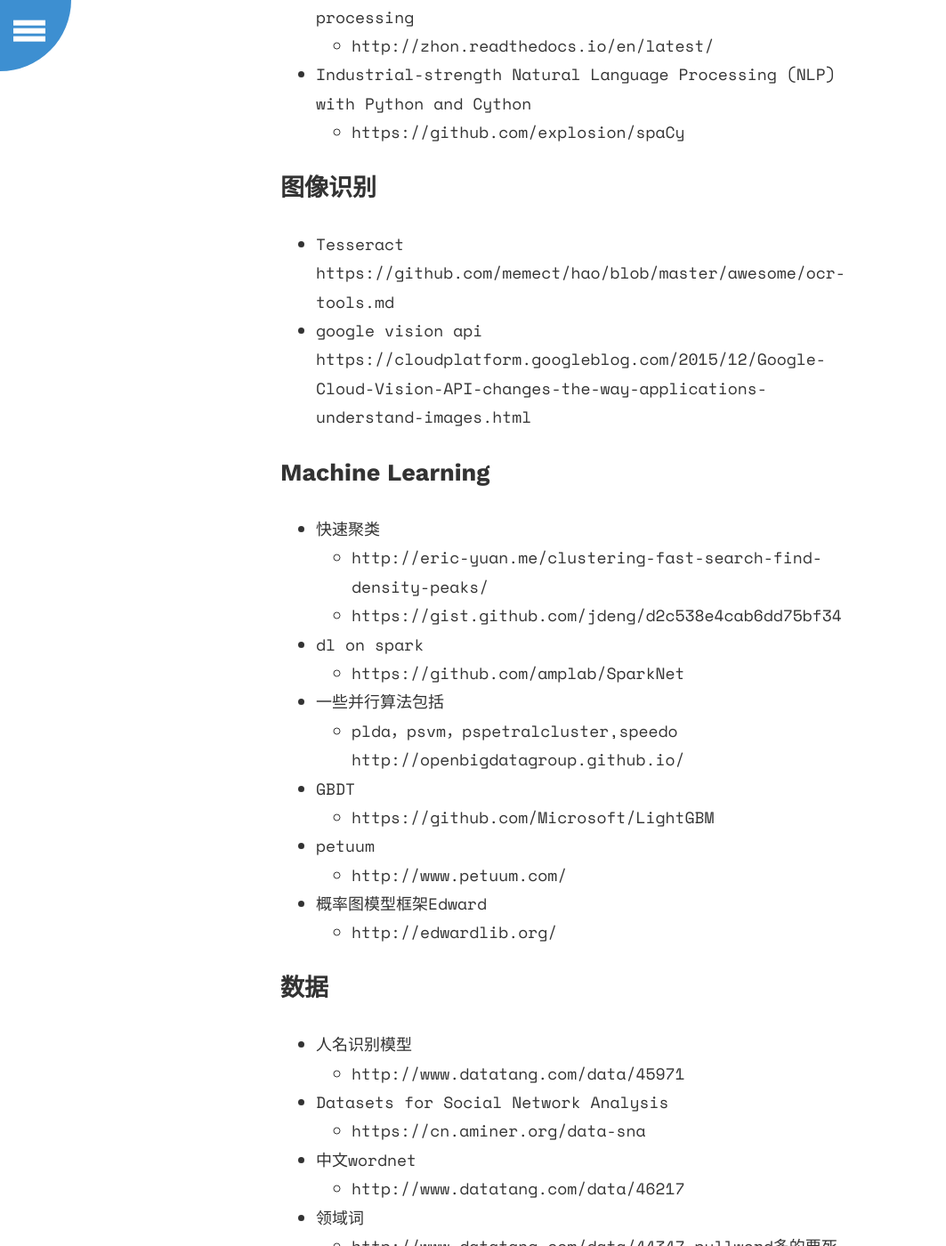
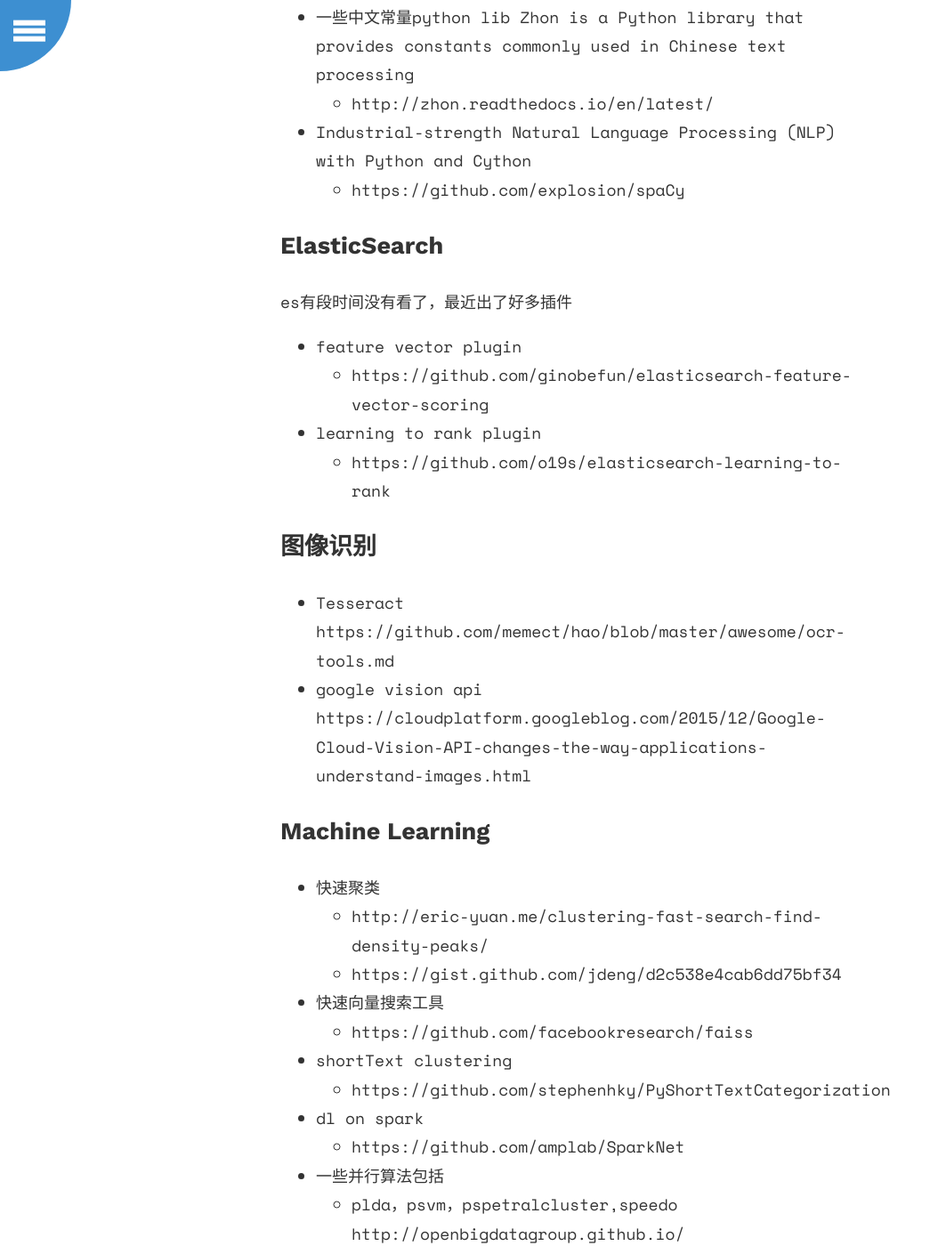
Before and after one commit to cdmaok/cdmaok.github.io, a Jekyll site: the page built from _posts/2016-10-03-Baselines.md, in a window 1280 px wide and 1400 px high, scrolled down 2380 px. Shown: the whole window at 89% size, without its empty margins (0-1063 px from the left). Built offline with Jekyll 4.4.1, drawn with Linux system fonts in a browser that asks for light colours; some of the changed text lies outside the part shown.

Commit message:
update baseline

```diff
--- a/_posts/2016-10-03-Baselines.md
+++ b/_posts/2016-10-03-Baselines.md
@@ -70,6 +73,13 @@ https://github.com/haifengl/smile
   * https://github.com/explosion/spaCy
 
 
+## ElasticSearch
+  es有段时间没有看了，最近出了好多插件
+  * feature vector plugin
+    * https://github.com/ginobefun/elasticsearch-feature-vector-scoring
+  * learning to rank plugin
+    * https://github.com/o19s/elasticsearch-learning-to-rank
+
 
 
 ## 图像识别
@@ -84,6 +94,13 @@ https://cloudplatform.googleblog.com/2015/12/Google-Cloud-Vision-API-changes-the
 * 快速聚类
   * http://eric-yuan.me/clustering-fast-search-find-density-peaks/
   * https://gist.github.com/jdeng/d2c538e4cab6dd75bf34
+
+* 快速向量搜索工具
+  * https://github.com/facebookresearch/faiss
+
+* shortText clustering
+  * https://github.com/stephenhky/PyShortTextCategorization
+
 
 * dl on spark
   * https://github.com/amplab/SparkNet
```
Also changed, not shown: other parts of _posts/2016-10-03-Baselines.md (+4 -1 lines), _posts/2016-10-02-Optimization-Method.md (+2 -2 lines), README.md.
